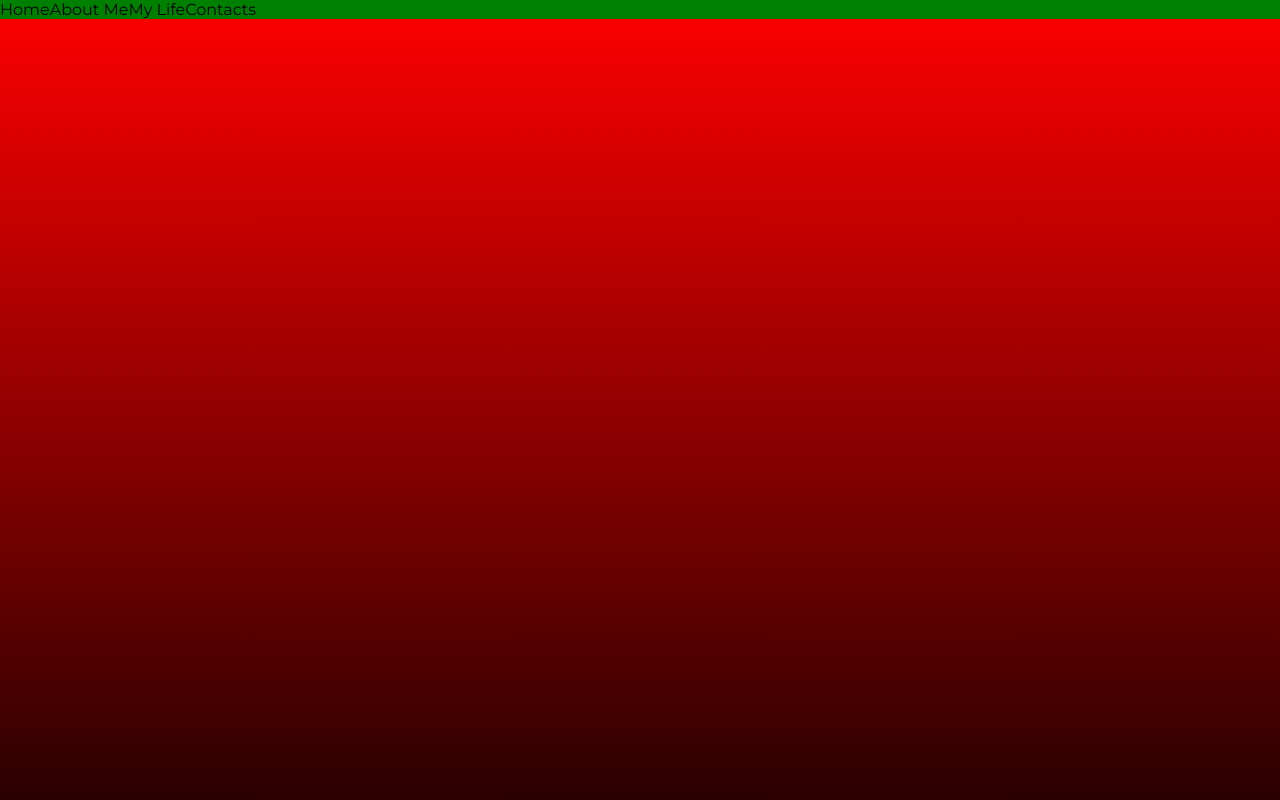
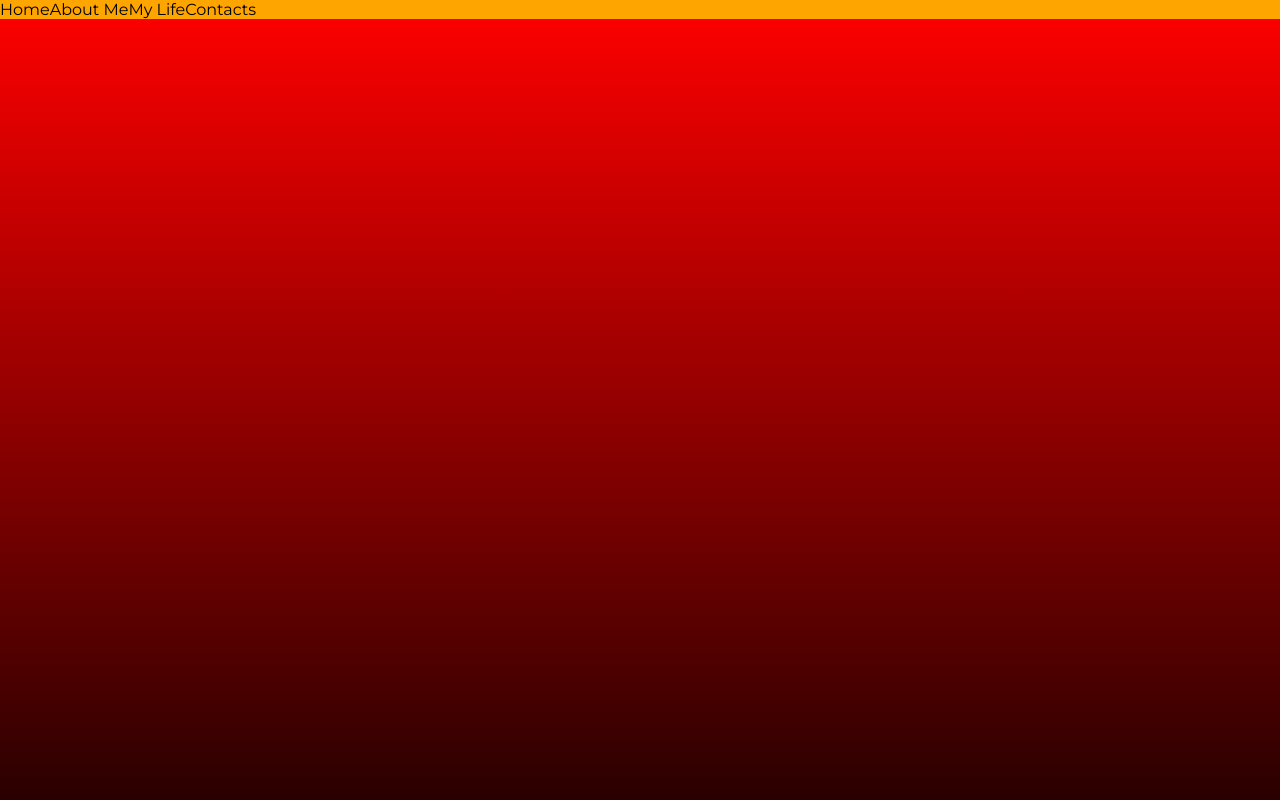
Before and after one commit to MitsukiS16/MitsukiS16.github.io, a React (Create React App) app: page / in a window 1280 px wide. Shown: the top 800 px of the page. Built offline with nearby package versions, Linux system fonts and the light colour scheme.

Commit message:
fix margin of sections

```diff
--- a/src/components/Header/Header.css
+++ b/src/components/Header/Header.css
@@ -1,45 +1,5 @@
 header {
   height: 120vh;
+  width: 100%;
   background-image: linear-gradient(red, black);
 }
-/*
-header {
-  display: flex;
-  align-items: center;
-  justify-content: space-between;
-  background-image: linear-gradient(red, black);
-}
-.navbar {
-  padding-right: 1rem;
-  padding-left: 1rem;
-  margin-left: auto;
-}
-
-.navdiv {
-  display: flex;
-  align-items: center;
-  justify-content: space-between;
-}
-
-li > a {
-  text-decoration: none;
-  color: white;
-  font-size: 0.9rem;
-  font-weight: 500;
-  margin: 15px;
-}
-
-li::after {
-  content: "";
-  width: 0rem;
-  height: 0.15rem;
-  background-color: white;
-  display: block;
-  border-radius: 0.2rem;
-  margin: 0.2rem auto 0 auto;
-  transition: all 0.3s ease-in-out;
-}
-
-li:hover::after {
-  width: 2rem;
-} */
--- a/src/components/Navbar/Navbar.css
+++ b/src/components/Navbar/Navbar.css
@@ -1,3 +1,40 @@
-nav {
-  background-color: green;
+.navbar {
+  background-color: orange;
 }
+
+/*
+
+.navbar {
+  padding-right: 1rem;
+  padding-left: 1rem;
+  margin-left: auto;
+}
+
+.navdiv {
+  display: flex;
+  align-items: center;
+  justify-content: space-between;
+}
+
+li > a {
+  text-decoration: none;
+  color: white;
+  font-size: 0.9rem;
+  font-weight: 500;
+  margin: 15px;
+}
+
+li::after {
+  content: "";
+  width: 0rem;
+  height: 0.15rem;
+  background-color: white;
+  display: block;
+  border-radius: 0.2rem;
+  margin: 0.2rem auto 0 auto;
+  transition: all 0.3s ease-in-out;
+}
+
+li:hover::after {
+  width: 2rem;
+} */
--- a/src/components/Navbar/Navbar.jsx
+++ b/src/components/Navbar/Navbar.jsx
@@ -4,7 +4,7 @@ const Navbar = () => {
   return (
     <nav class="navbar">
       <div class="navdiv">
-        <ul class="test">
+        <ul class="navbar-ul">
           <li>
             <a>Home</a>
           </li>
--- a/src/index.css
+++ b/src/index.css
@@ -28,13 +28,9 @@ li {
 
 /* test code below */
 
-nav {
-  background-color: transparent;
-}
-
 section {
-  width: 100vw;
-  height: 800px;
+  width: 100%;
+  height: 500px;
 }
 
 .green {
```
